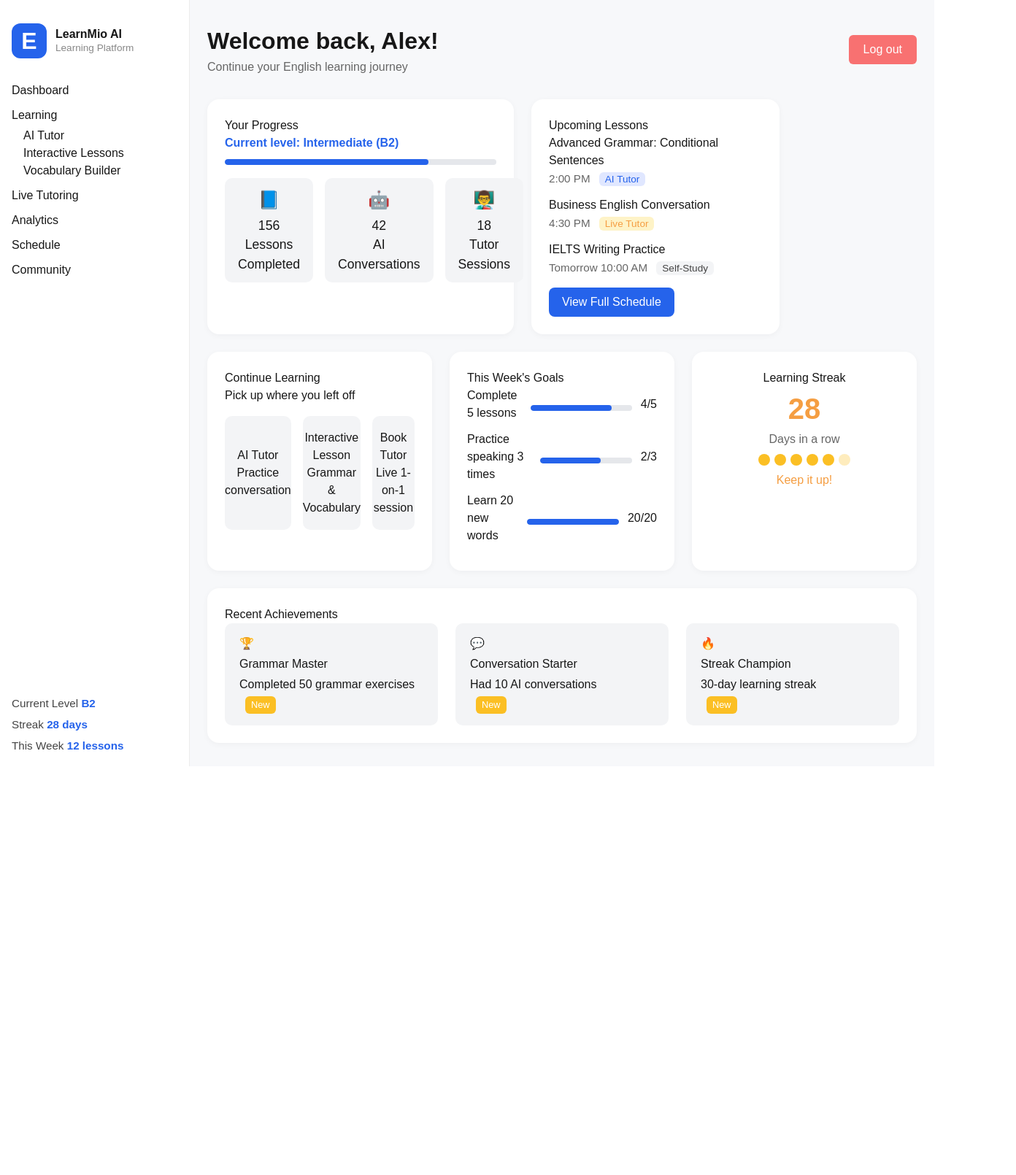
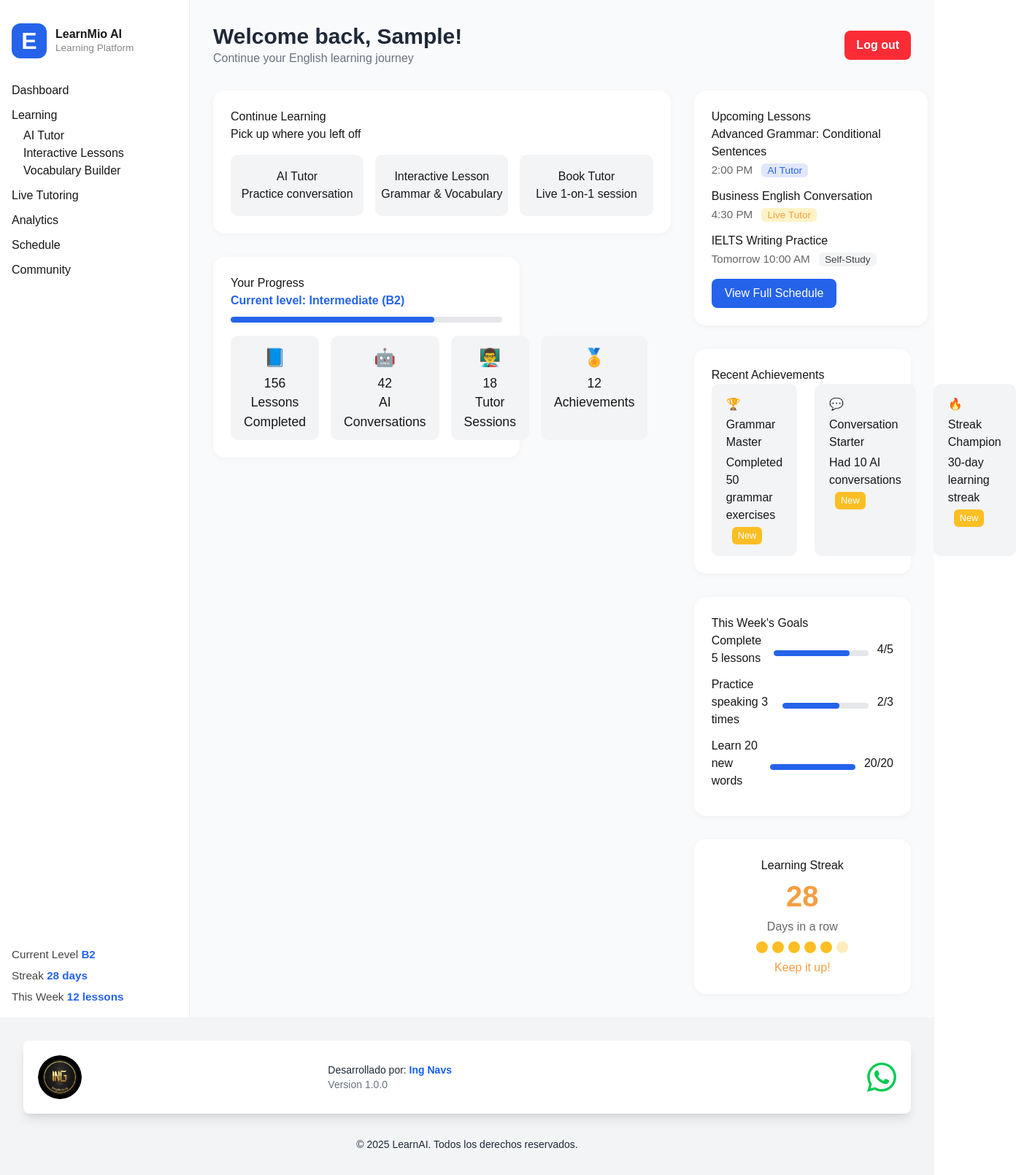
Before and after one commit to jnaveros40/learnAI, a Next.js app: page /dashboard in a window 1280 px wide. Shown: the whole page at 73% size, 1392 px wide, since content can reach past the window. Before the commit the page ends 1050 px from the top, so only its background shows below. Built offline with nearby package versions, Linux system fonts and the light colour scheme; no server answers; sample sign-in values are in the browser's storage.

Commit message:
feat: add Footer component to Dashboard and Login pages

```diff
--- /dev/null
+++ b/src/app/components/Footer.tsx
@@ -0,0 +1,60 @@
+import Image from 'next/image';
+import Link from 'next/link';
+
+const Footer = () => {
+  const currentYear = new Date().getFullYear();
+  const whatsappMessage = "Me gustaría que me ayudaras con la creación de mi app web";
+  const whatsappUrl = `https://wa.me/3025091063?text=${encodeURIComponent(whatsappMessage)}`;
+
+  return (
+    <footer className="bg-gray-100 dark:bg-gray-800 text-gray-800 dark:text-gray-200 mt-auto">
+      <div className="max-w-7xl mx-auto py-8 px-4 sm:px-6 lg:px-8">
+        <div className="bg-white dark:bg-gray-900 rounded-lg shadow-lg p-5">
+          <div className="grid grid-cols-1 md:grid-cols-3 gap-4 items-center text-center md:text-left">
+            {/* Columna 1: Logo */}
+            <div className="flex justify-center md:justify-start">
+              <Image
+                src="/IngNavs.png"
+                alt="Logo IngNavs"
+                width={60}
+                height={60}
+                className="rounded-full"
+              />
+            </div>
+
+            {/* Columna 2: Información de desarrollo */}
+            <div className="text-sm">
+              <p>
+                Desarrollado por:{" "}
+                <Link href="https://ingnavs.vercel.app/" target="_blank" rel="noopener noreferrer" className="font-semibold text-blue-600 dark:text-blue-400 hover:underline">
+                  Ing Navs
+                </Link>
+              </p>
+              <p className="text-gray-500 dark:text-gray-400">Version 1.0.0</p>
+            </div>
+
+            {/* Columna 3: Icono de WhatsApp */}
+            <div className="flex justify-center md:justify-end">
+              <Link href={whatsappUrl} target="_blank" rel="noopener noreferrer">
+                <svg
+                  xmlns="http://www.w3.org/2000/svg"
+                  width="40"
+                  height="40"
+                  viewBox="0 0 24 24"
+                  className="fill-current text-green-500 hover:text-green-600 transition-colors"
+                >
+                  <path d="M.057 24l1.687-6.163c-1.041-1.804-1.588-3.849-1.587-5.946.003-6.556 5.338-11.891 11.893-11.891 3.181.001 6.167 1.24 8.413 3.488 2.245 2.248 3.481 5.236 3.48 8.414-.003 6.557-5.338 11.892-11.894 11.892-1.99-.001-3.951-.5-5.688-1.448l-6.305 1.654zm6.597-3.807c1.676.995 3.276 1.591 5.392 1.592 5.448 0 9.886-4.434 9.889-9.885.002-5.462-4.415-9.89-9.881-9.892-5.452 0-9.887 4.434-9.889 9.884-.001 2.225.651 3.891 1.746 5.634l-.999 3.648 3.742-.981zm11.387-5.464c-.074-.124-.272-.198-.57-.347-.297-.149-1.758-.868-2.031-.967-.272-.099-.47-.149-.669.149-.198.297-.768.967-.941 1.165-.173.198-.347.223-.644.074-.297-.149-1.255-.462-2.39-1.475-.883-.788-1.48-1.761-1.653-2.059-.173-.297-.018-.458.13-.606.134-.133.297-.347.446-.521.151-.172.2-.296.3-.495.099-.198.05-.372-.025-.521-.075-.148-.669-1.612-.916-2.207-.242-.579-.487-.5-.669-.51-.173-.008-.371-.01-.57-.01s-.521.074-.792.372c-.272.297-1.04 1.016-1.04 2.479 0 1.462 1.065 2.875 1.213 3.074.149.198 2.096 3.2 5.077 4.487.709.306 1.262.489 1.694.626.712.227 1.36.195 1.871.118.571-.085 1.758-.719 2.006-1.413.248-.695.248-1.289.173-1.413z"/>
+                </svg>
+              </Link>
+            </div>
+          </div>
+        </div>
+        <div className="text-center text-sm mt-8">
+          <p>&copy; {currentYear} LearnAI. Todos los derechos reservados.</p>
+        </div>
+      </div>
+    </footer>
+  );
+};
+
+export default Footer;
--- a/src/app/dashboard/page.tsx
+++ b/src/app/dashboard/page.tsx
@@ -13,6 +13,7 @@ import RecentAchievements from "../../components/dashboard/RecentAchievements";
 import UpcomingLessons from "../../components/dashboard/UpcomingLessons";
 import WeeklyGoals from "../../components/dashboard/WeeklyGoals";
 import LearningStreak from "../../components/dashboard/LearningStreak";
+import Footer from "../components/Footer";
 
 const Dashboard = () => {
   const [loading, setLoading] = useState(true);
@@ -64,29 +65,36 @@ const Dashboard = () => {
   }
 
   return (
-    <div className="dashboard-layout">
+    <div className="flex flex-col min-h-screen bg-gray-50 dark:bg-gray-900">
+      <div className="flex flex-1">
         <Sidebar />
-      <main className="dashboard-main">
-        <header className="dashboard-header">
-          <div className="dashboard-title">
-            <h1>Welcome back, Alex!</h1>
-            <p>Continue your English learning journey</p>
+        <main className="flex-1 p-8">
+          <header className="flex justify-between items-center mb-8">
+            <div>
+              <h1 className="text-3xl font-bold text-gray-800 dark:text-white">
+                Welcome back, {user?.displayName?.split(' ')[0] || 'Student'}!
+              </h1>
+              <p className="text-gray-500 dark:text-gray-400">Continue your English learning journey</p>
             </div>
-          <button onClick={handleLogout} className="logout-btn">Log out</button>
+            <button onClick={handleLogout} className="bg-red-500 hover:bg-red-600 text-white font-bold py-2 px-4 rounded-lg transition-colors">
+              Log out
+            </button>
           </header>
-        <div className="dashboard-content">
-          <div className="dashboard-row">
+          <div className="grid grid-cols-1 lg:grid-cols-3 gap-8">
+            <div className="lg:col-span-2 space-y-8">
+              <ContinueLearning />
               <ProgressOverview />
+            </div>
+            <div className="space-y-8">
               <UpcomingLessons />
-          </div>
-          <div className="dashboard-row">
-            <ContinueLearning />
+              <RecentAchievements />
               <WeeklyGoals />
               <LearningStreak />
             </div>
-          <RecentAchievements />
           </div>
         </main>
+      </div>
+      <Footer />
     </div>
   );
 };
--- a/src/app/login/page.tsx
+++ b/src/app/login/page.tsx
@@ -3,6 +3,8 @@
 import React, { useEffect, useState } from "react";
 import { GoogleAuthProvider, signInWithPopup, onAuthStateChanged } from "firebase/auth";
 import { auth } from "../../firebaseConfig";
+import Footer from "../components/Footer";
+
 
 const LoginPage = () => {
   const [loading, setLoading] = useState(true);
@@ -105,6 +107,7 @@ const LoginPage = () => {
           </button>
         </div>
       </div>
+      <Footer />
     </div>
   );
 };
```
Lines whose indentation alone changed are shown as unchanged.
